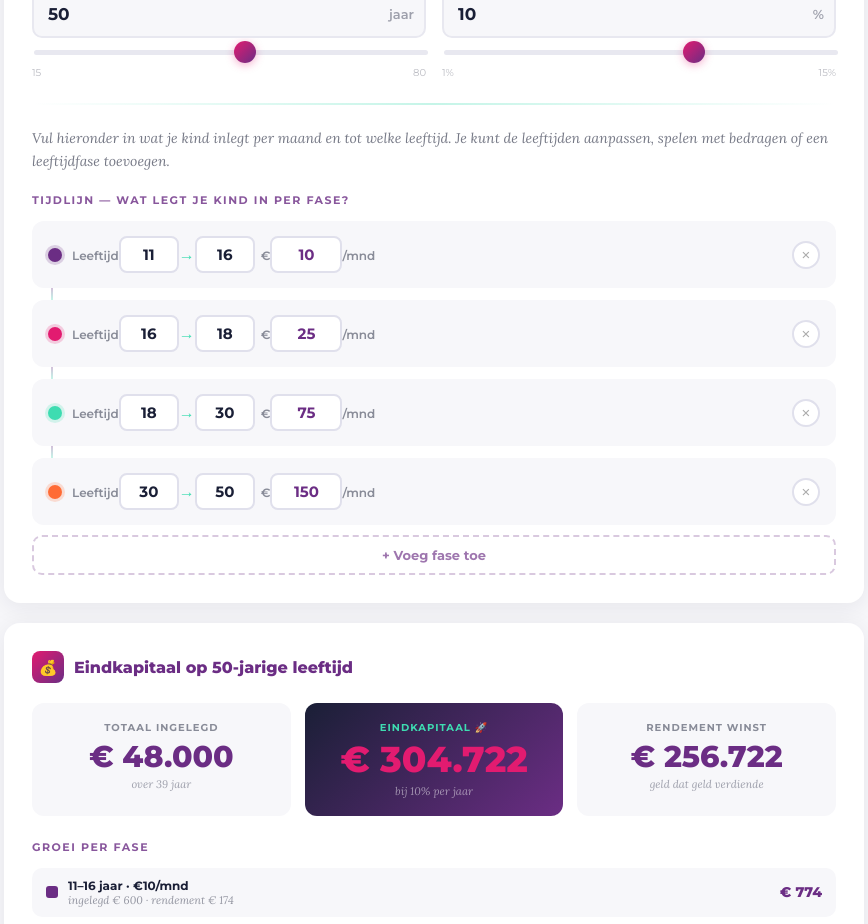
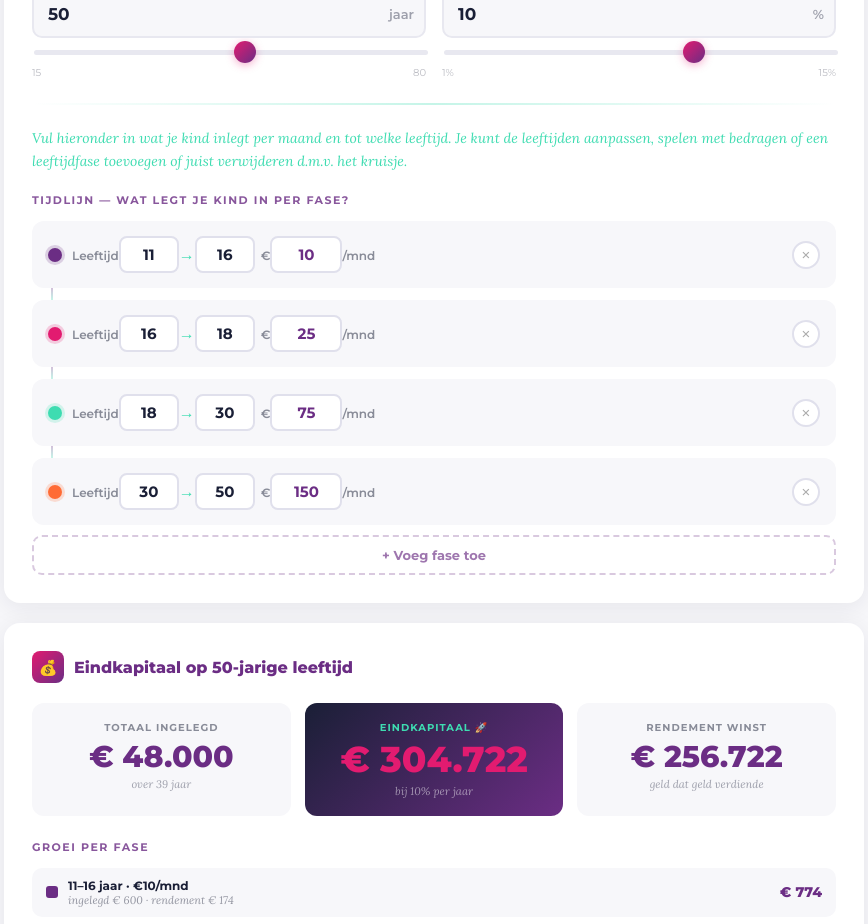
Before and after one commit to claudiavoogt/infinitiy-moneycalculator-GF, a Next.js app: page / in a window 1280 px wide. Shown: the part 1203-2127 px from the top of the page, without its empty margins (206-1074 px from the left). Built offline with nearby package versions, Linux system fonts and the light colour scheme.

Commit message:
uitleg tekst fases aangevuld + felgroen gekleurd

```diff
--- a/app/page.tsx
+++ b/app/page.tsx
@@ -262,7 +262,7 @@ export default function MijnTool() {
               </div>
             </div>
             <div className="gf-divider"></div>
-            <p className="gf-uitleg">Vul hieronder in wat je kind inlegt per maand en tot welke leeftijd. Je kunt de leeftijden aanpassen, spelen met bedragen of een leeftijdfase toevoegen.</p>
+            <p className="gf-uitleg" style={{ color: '#3EDCB1' }}>Vul hieronder in wat je kind inlegt per maand en tot welke leeftijd. Je kunt de leeftijden aanpassen, spelen met bedragen of een leeftijdfase toevoegen of juist verwijderen d.m.v. het kruisje.</p>
             <span className="gf-tl-header">Tijdlijn — wat legt je kind in per fase?</span>
             <div>
               {fases.map((f, i) => (
```
